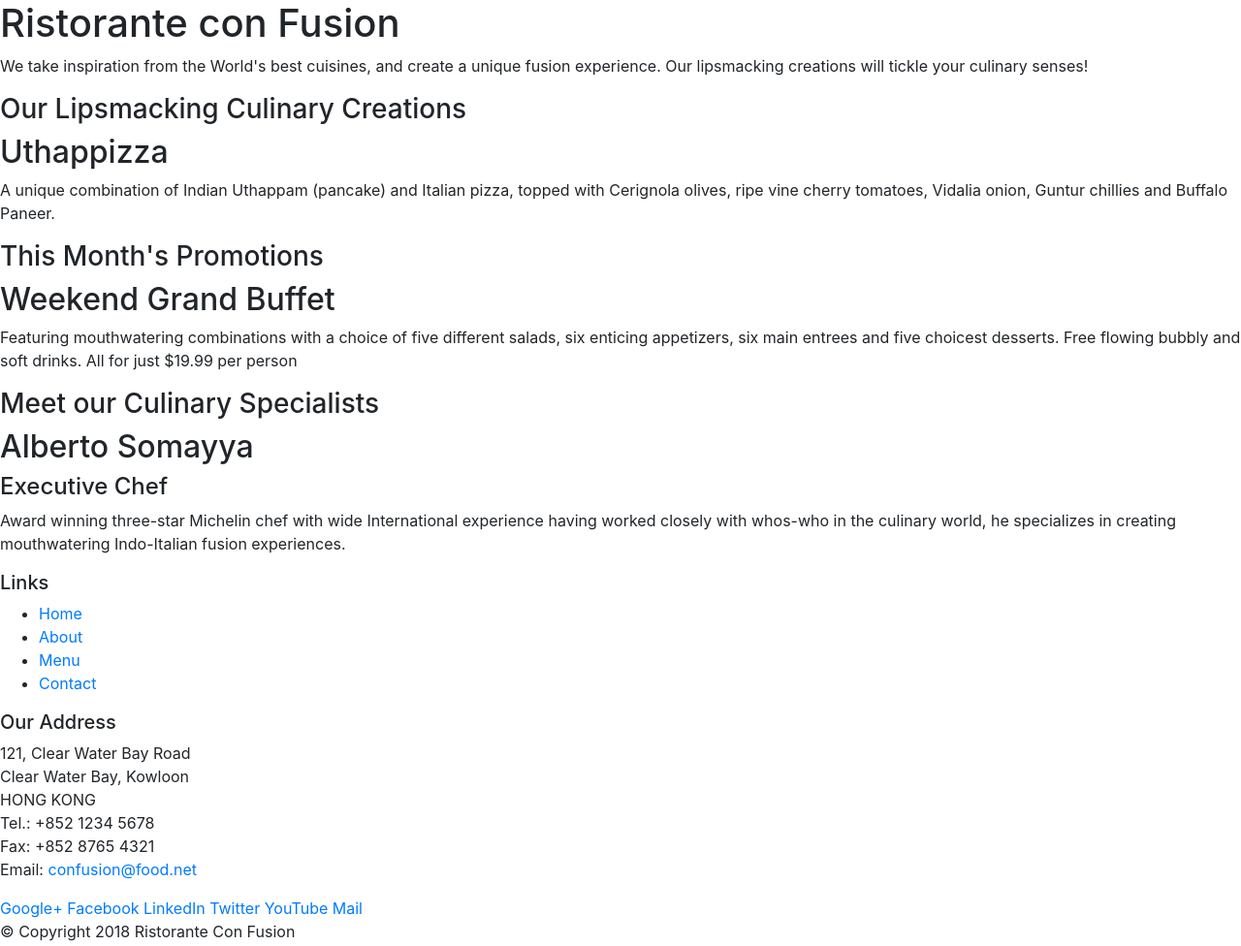
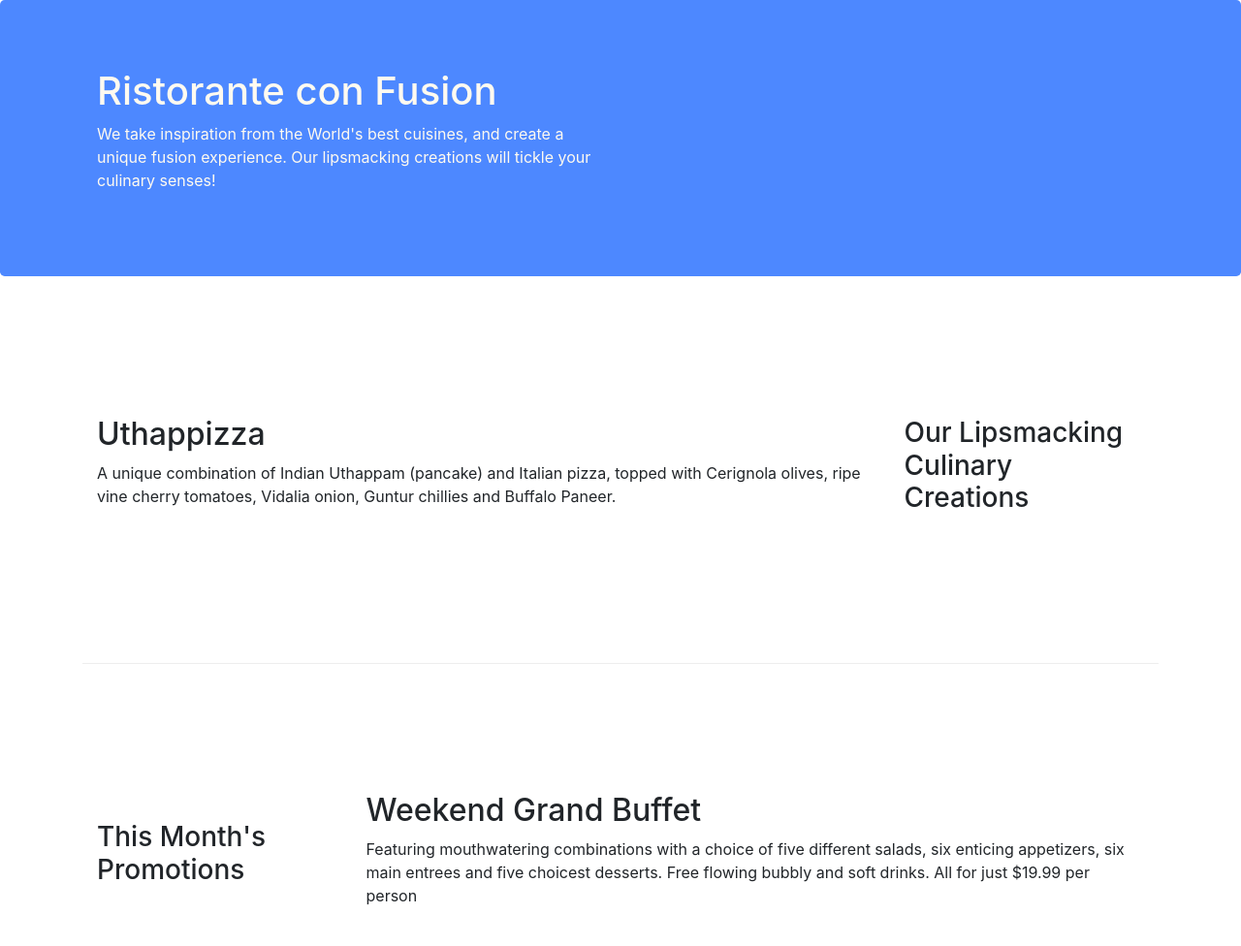
Before and after one commit to karankochar/A-simple-front-end-Resturant-App-, a website: page index.html in a window 1280 px wide. Shown: the top 976 px of the page at 97% size. Drawn offline with nearby package versions, Linux system fonts and the light colour scheme.

Commit message:
1st page

```diff
--- /dev/null
+++ b/css/styles.css
@@ -0,0 +1,26 @@
+.row-header{
+  margin: 0px auto;
+  padding: 0px auto;
+}
+
+.row-content{
+  margin: 0px auto;
+  padding: 50px 0px 50px 0px;
+  border-bottom: 1px ridge;
+  min-height: 400px;
+}
+
+.footer{
+  background-color: #ccddff;
+
+  margin: 0px auto;
+  padding: 20px 0px 20px 20px;
+
+}
+
+.jumbotron{
+  margin: 0px auto;
+  padding: 70px 30px 70px 30px;
+  background-color: #4d88ff;
+  color: floralwhite;
+}
--- a/index.html
+++ b/index.html
@@ -9,51 +9,56 @@
 
 <!-- Bootstrap CSS -->
 <link rel="stylesheet" href="node_modules/bootstrap/dist/css/bootstrap.min.css">
+<link rel="stylesheet" href="css/styles.css">
     <title>Ristorante Con Fusion</title>
 </head>
 
 <body>
 
     <header>
-        <div>
-            <div>
-                <div>
+        <div class="jumbotron">
+            <div class="container">
+                <div class="row row-header">
+                  <div class="col-12 col-sm-6">
+
+
                     <h1>Ristorante con Fusion</h1>
                     <p>We take inspiration from the World's best cuisines, and create a unique fusion experience. Our lipsmacking creations will tickle your culinary senses!</p>
+                  </div>
                 </div>
-                <div>
+                <div class="col-12 col-sm-6">
                 </div>
             </div>
         </div>
     </header>
 
-    <div>
-        <div>
-            <div>
+    <div class="container">
+        <div class="row row-content align-items-center">
+            <div class="col-12 col-sm-4 order-sm-last col-md-3">
                 <h3>Our Lipsmacking Culinary Creations</h3>
             </div>
-            <div>
+            <div class="col col-sm order-sm-first col-md">
                 <h2>Uthappizza</h2>
                 <p>A unique combination of Indian Uthappam (pancake) and Italian pizza, topped with Cerignola olives, ripe vine cherry tomatoes, Vidalia onion, Guntur chillies and Buffalo Paneer.</p>
             </div>
         </div>
 
 
-        <div>
-            <div>
+        <div class="row row-content align-items-center">
+            <div class="col-12 col-sm-4 col-md-3">
                 <h3>This Month's Promotions</h3>
             </div>
-            <div>
+            <div class="col col-sm col-md">
                 <h2>Weekend Grand Buffet</h2>
                 <p>Featuring mouthwatering combinations with a choice of five different salads, six enticing appetizers, six main entrees and five choicest desserts. Free flowing bubbly and soft drinks. All for just $19.99 per person </p>
             </div>
         </div>
 
-        <div>
-            <div>
+        <div class="row row-content align-items-center">
+            <div class="col-12 col-sm-4 order-sm-last col-md-3">
                 <h3>Meet our Culinary Specialists</h3>
             </div>
-            <div>
+            <div class="col col-sm order-sm-first col-md">
                 <h2>Alberto Somayya</h2>
                 <h4>Executive Chef</h4>
                 <p>Award winning three-star Michelin chef with wide International experience having worked closely with whos-who in the culinary world, he specializes in creating mouthwatering Indo-Italian fusion experiences. </p>
@@ -62,18 +67,18 @@
     </div>
 
     <footer>
-        <div>
-            <div>
-                <div>
+
+            <div class="row footer">
+                <div class="col-4 offset-1 col-sm-2">
                     <h5>Links</h5>
-                    <ul>
+                    <ul class="list-unstyled">
                         <li><a href="#">Home</a></li>
                         <li><a href="#">About</a></li>
                         <li><a href="#">Menu</a></li>
                         <li><a href="#">Contact</a></li>
                     </ul>
                 </div>
-                <div>
+                <div class="col-7 col-sm-5">
                     <h5>Our Address</h5>
                     <address>
 		              121, Clear Water Bay Road<br>
@@ -84,8 +89,8 @@
 		              Email: <a href="mailto:confusion@food.net">confusion@food.net</a>
 		           </address>
                 </div>
-                <div>
-                    <div>
+                <div class="col-12 col-sm-4 align-self-center">
+                    <div class="text-center">
                         <a href="http://google.com/+">Google+</a>
                         <a href="http://www.facebook.com/profile.php?id=">Facebook</a>
                         <a href="http://www.linkedin.com/in/">LinkedIn</a>
@@ -95,8 +100,8 @@
                     </div>
                 </div>
            </div>
-           <div>
-                <div>
+           <div class="row">
+                <div class="col-auto">
                     <p>© Copyright 2018 Ristorante Con Fusion</p>
                 </div>
            </div>
```
